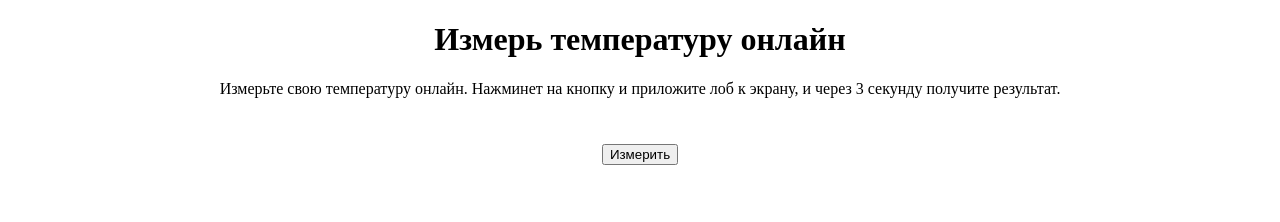
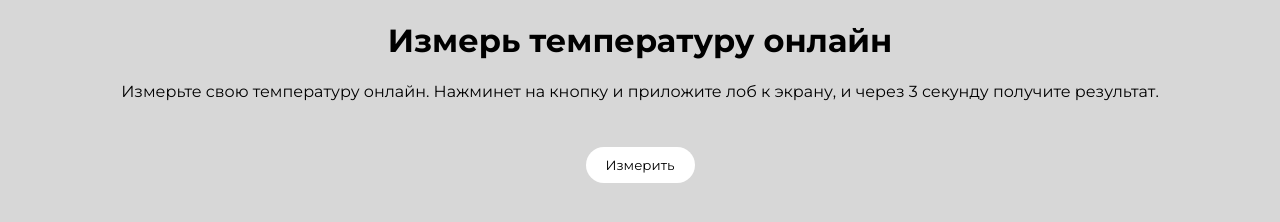
Before and after one commit to pinklama4/temperatureFan, a plain HTML site: page index.html in a window 1280 px wide. Drawn offline with Linux system fonts and the light colour scheme.

Commit message:
add: style

```diff
--- a/style.css
+++ b/style.css
@@ -1,6 +1,10 @@
+@import url('https://fonts.googleapis.com/css2?family=Montserrat:ital,wght@0,100..900;1,100..900&display=swap');
+
 body {
     margin: 0 ;
     padding: 0;
+    font-family: Montserrat, serif;
+    background: #D7D7D7;
 }
 .wrapper {
     text-align: center;
@@ -10,4 +14,10 @@ body {
 }
 .btn {
     margin-top: 30px;
+    padding: 10px 20px;
+    border: none;
+    border-radius: 50px;
+    font-family: Montserrat, serif;
+    background: #fff;
+    cursor: pointer;
 }
```
